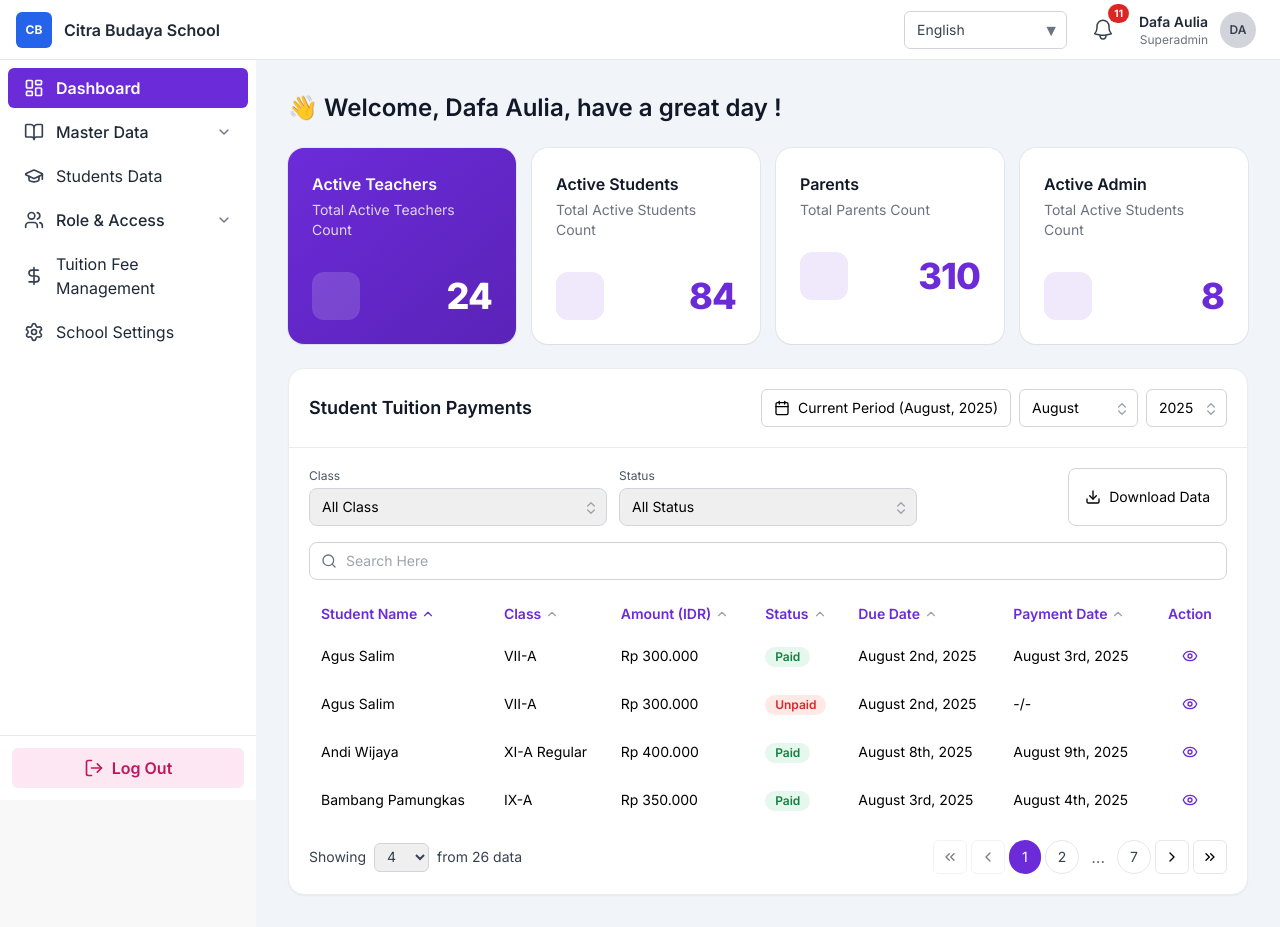
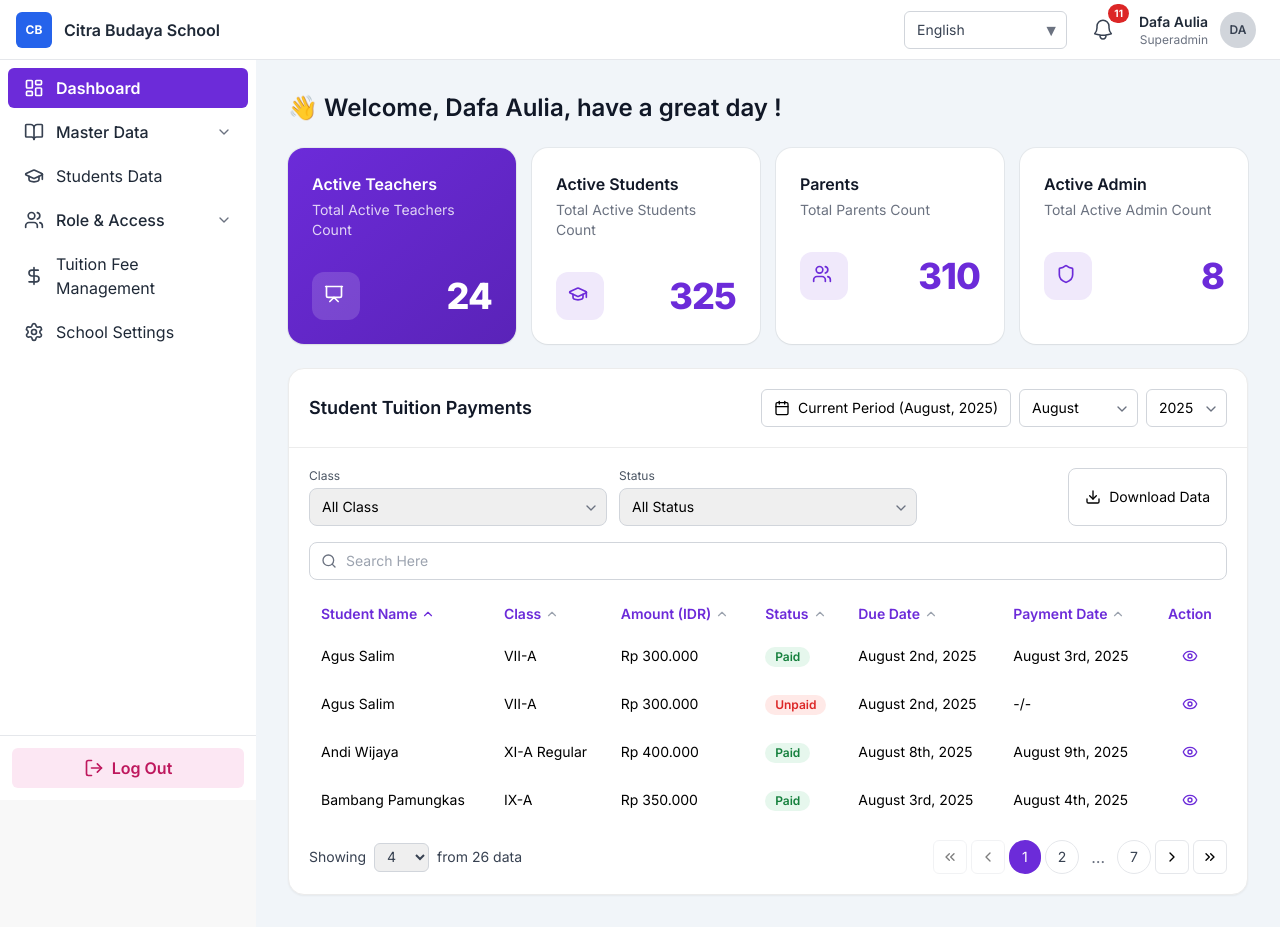
Before and after one commit to SSDIGITAL-DevTeam/Tygo-School, a Next.js app: page /dashboard in a window 1280 px wide. Built offline with nearby package versions, Linux system fonts and the light colour scheme.

Commit message:
feat(dashboard): update UI

```diff
--- a/app/dashboard/page.tsx
+++ b/app/dashboard/page.tsx
@@ -14,16 +14,19 @@ import {
   Search,
   ChevronUp,
   ChevronDown,
-  ChevronsUpDown,
+  Presentation,     // Teachers
+  GraduationCap,    // Students
+  Users,            // Parents
+  Shield,           // Admin
 } from "lucide-react";
 
 const inter = Inter({ subsets: ["latin"] });
 
+// ===== Helpers ======================================================
 const toIDR = (n: number) =>
   new Intl.NumberFormat("id-ID", { style: "currency", currency: "IDR", maximumFractionDigits: 0 }).format(n);
 const ordinal = (d: number) => {
-  const j = d % 10,
-    k = d % 100;
+  const j = d % 10, k = d % 100;
   if (j === 1 && k !== 11) return `${d}st`;
   if (j === 2 && k !== 12) return `${d}nd`;
   if (j === 3 && k !== 13) return `${d}rd`;
@@ -55,10 +58,10 @@ const baseRows: PaymentRow[] = [
 function makeRows(): PaymentRow[] {
   const classes = ["VII-A", "XI-A Regular", "XI-A Plus", "IX-A", "VIII-B"];
   const names = [
-    "Agus Salim", "Siti Nurhaliza", "Rudi Hartono", "Dewi Lestari", "Rangga Saputra",
-    "Maya Fitri", "Andi Wijaya", "Budi Santoso", "Citra Ayu", "Doni Pratama",
-    "Eka Putri", "Fajar Ramadhan", "Gita Savitri", "Halim Perdana", "Intan Permata",
-    "Joko Susilo", "Kirana Wulan", "Lutfi Kurnia", "Mawar Melati", "Naufal Rizky",
+    "Agus Salim","Siti Nurhaliza","Rudi Hartono","Dewi Lestari","Rangga Saputra",
+    "Maya Fitri","Andi Wijaya","Budi Santoso","Citra Ayu","Doni Pratama",
+    "Eka Putri","Fajar Ramadhan","Gita Savitri","Halim Perdana","Intan Permata",
+    "Joko Susilo","Kirana Wulan","Lutfi Kurnia","Mawar Melati","Naufal Rizky",
   ];
   const rows: PaymentRow[] = [...baseRows];
   let i = 0;
@@ -88,9 +91,7 @@ function exportCSV(rows: PaymentRow[]) {
   const fname = `payments_${now.getFullYear()}${pad(now.getMonth() + 1)}${pad(now.getDate())}_${pad(now.getHours())}${pad(now.getMinutes())}.csv`;
   const header = ["Student Name", "Class", "Amount", "Status", "Due Date", "Payment Date"];
   const body = rows.map((r) => [r.name, r.class, r.amount, r.status, r.due, r.paidAt ?? "-/-"]);
-  const csv = [header, ...body]
-    .map((line) => line.map((c) => `"${String(c).replace(/"/g, '""')}"`).join(","))
-    .join("\n");
+  const csv = [header, ...body].map((line) => line.map((c) => `"${String(c).replace(/"/g, '""')}"`).join(",")).join("\n");
   const blob = new Blob([csv], { type: "text/csv;charset=utf-8;" });
   const url = URL.createObjectURL(blob);
   const a = document.createElement("a");
@@ -111,7 +112,15 @@ export default function DashboardPage() {
   const [sidebarOpen, setSidebarOpen] = useState(false);
   const [rows] = useState<PaymentRow[]>(() => makeRows());
 
+  // Period
   const [period, setPeriod] = useState<{ month: number; year: number }>({ month: 7, year: 2025 });
+
+  // Dropdown open states (untuk panah atas/bawah)
+  const [openMonth, setOpenMonth] = useState(false);
+  const [openYear, setOpenYear] = useState(false);
+  const [openClass, setOpenClass] = useState(false);
+  const [openStatus, setOpenStatus] = useState(false);
+
   const [queryInput, setQueryInput] = useState("");
   const [query, setQuery] = useState("");
   const [classFilter, setClassFilter] = useState("All Class");
@@ -137,8 +146,7 @@ export default function DashboardPage() {
     if (statusFilter !== "All Status") out = out.filter((r) => r.status === (statusFilter as any));
     if (query) out = out.filter((r) => `${r.name} ${r.class}`.toLowerCase().includes(query));
     out.sort((a, b) => {
-      const va = a[sortKey];
-      const vb = b[sortKey];
+      const va = a[sortKey], vb = b[sortKey];
       const cmp =
         typeof va === "number" && typeof vb === "number"
           ? va - vb
@@ -155,19 +163,41 @@ export default function DashboardPage() {
 
   const toggleSort = (key: keyof PaymentRow) => {
     if (sortKey === key) setSortDir((d) => (d === "asc" ? "desc" : "asc"));
-    else {
-      setSortKey(key);
-      setSortDir("asc");
-    }
+    else { setSortKey(key); setSortDir("asc"); }
   };
 
   const periodLabel = `${months[period.month]}, ${period.year}`;
 
+  // === Overview data (pakai OverviewCard) ===
   const overview = [
-    { title: "Active Teachers", subtitle: "Total Active Teachers Count", value: 24, accent: "primary" as const },
-    { title: "Active Students", subtitle: "Total Active Students Count", value: 84 },
-    { title: "Parents", subtitle: "Total Parents Count", value: 310 },
-    { title: "Active Admin", subtitle: "Total Active Students Count", value: 8 },
+    {
+      title: "Active Teachers",
+      subtitle: "Total Active Teachers Count",
+      value: 24,
+      accent: "primary" as const,
+      icon: <Presentation className="h-5 w-5" />,
+    },
+    {
+      title: "Active Students",
+      subtitle: "Total Active Students Count",
+      value: 325,
+      accent: "default" as const,
+      icon: <GraduationCap className="h-5 w-5" />,
+    },
+    {
+      title: "Parents",
+      subtitle: "Total Parents Count",
+      value: 310,
+      accent: "default" as const,
+      icon: <Users className="h-5 w-5" />,
+    },
+    {
+      title: "Active Admin",
+      subtitle: "Total Active Admin Count",
+      value: 8,
+      accent: "default" as const,
+      icon: <Shield className="h-5 w-5" />,
+    },
   ];
 
   return (
@@ -184,12 +214,21 @@ export default function DashboardPage() {
               👋 Welcome, Dafa Aulia, have a great day !
             </h1>
 
+            {/* === Overview (match desain: 1 ungu, 3 putih) === */}
             <div className="grid grid-cols-1 sm:grid-cols-2 xl:grid-cols-4 gap-4">
-              {overview.map((o, idx) => (
-                <OverviewCard key={idx} title={o.title} subtitle={o.subtitle} value={o.value} accent={idx === 0 ? "primary" : "default"} />
+              {overview.map((o) => (
+                <OverviewCard
+                  key={o.title}
+                  title={o.title}
+                  subtitle={o.subtitle}
+                  value={o.value}
+                  accent={o.accent}
+                  icon={o.icon}
+                />
               ))}
             </div>
 
+            {/* === Student Tuition Payments === */}
             <SectionCard
               title="Student Tuition Payments"
               headerRight={
@@ -198,29 +237,41 @@ export default function DashboardPage() {
                     <Calendar className="w-4 h-4" />
                     <span>Current Period ({periodLabel})</span>
                   </div>
+
+                  {/* Bulan */}
                   <div className="relative">
                     <select
                       value={period.month}
                       onChange={(e) => setPeriod((p) => ({ ...p, month: Number(e.target.value) }))}
+                      onFocus={() => setOpenMonth(true)}
+                      onBlur={() => setOpenMonth(false)}
                       className="appearance-none rounded-md border border-gray-300 bg-white px-3 py-2 pr-8 text-sm focus:outline-none focus:ring-2 focus:ring-[#6c2bd9]"
                     >
-                      {months.map((m, i) => (
-                        <option key={m} value={i}>{m}</option>
-                      ))}
+                      {months.map((m, i) => <option key={m} value={i}>{m}</option>)}
                     </select>
-                    <ChevronsUpDown className="absolute right-2 top-3 w-4 h-4 text-gray-400 pointer-events-none" />
+                    {openMonth ? (
+                      <ChevronUp className="absolute right-2 top-3 w-4 h-4 text-gray-500 pointer-events-none" />
+                    ) : (
+                      <ChevronDown className="absolute right-2 top-3 w-4 h-4 text-gray-500 pointer-events-none" />
+                    )}
                   </div>
+
+                  {/* Tahun */}
                   <div className="relative">
                     <select
                       value={period.year}
                       onChange={(e) => setPeriod((p) => ({ ...p, year: Number(e.target.value) }))}
+                      onFocus={() => setOpenYear(true)}
+                      onBlur={() => setOpenYear(false)}
                       className="appearance-none rounded-md border border-gray-300 bg-white px-3 py-2 pr-8 text-sm focus:outline-none focus:ring-2 focus:ring-[#6c2bd9]"
                     >
-                      {[2023, 2024, 2025, 2026].map((y) => (
-                        <option key={y} value={y}>{y}</option>
-                      ))}
+                      {[2023, 2024, 2025, 2026].map((y) => <option key={y} value={y}>{y}</option>)}
                     </select>
-                    <ChevronsUpDown className="absolute right-2 top-3 w-4 h-4 text-gray-400 pointer-events-none" />
+                    {openYear ? (
+                      <ChevronUp className="absolute right-2 top-3 w-4 h-4 text-gray-500 pointer-events-none" />
+                    ) : (
+                      <ChevronDown className="absolute right-2 top-3 w-4 h-4 text-gray-500 pointer-events-none" />
+                    )}
                   </div>
                 </div>
               }
@@ -228,32 +279,44 @@ export default function DashboardPage() {
               {/* Filters */}
               <div className="flex flex-col lg:flex-row lg:items-center gap-3 lg:gap-4 mb-4">
                 <div className="flex-1 grid grid-cols-1 sm:grid-cols-3 gap-3">
+                  {/* Class */}
                   <div className="relative">
                     <label className="block text-xs text-gray-600 mb-1">Class</label>
                     <select
                       value={classFilter}
                       onChange={(e) => setClassFilter(e.target.value)}
+                      onFocus={() => setOpenClass(true)}
+                      onBlur={() => setOpenClass(false)}
                       className="appearance-none w-full border border-gray-300 rounded-lg px-3 py-2 pr-8 text-sm focus:outline-none focus:ring-2 focus:ring-[#6c2bd9]"
                     >
-                      {["All Class", "VII-A", "XI-A Regular", "XI-A Plus", "IX-A", "VIII-B"].map((c) => (
-                        <option key={c}>{c}</option>
-                      ))}
+                      {["All Class","VII-A","XI-A Regular","XI-A Plus","IX-A","VIII-B"].map((c) => <option key={c}>{c}</option>)}
                     </select>
-                    <ChevronsUpDown className="absolute right-2 top-8 w-4 h-4 text-gray-400 pointer-events-none" />
+                    {openClass ? (
+                      <ChevronUp className="absolute right-2 top-8 w-4 h-4 text-gray-500 pointer-events-none" />
+                    ) : (
+                      <ChevronDown className="absolute right-2 top-8 w-4 h-4 text-gray-500 pointer-events-none" />
+                    )}
                   </div>
+
+                  {/* Status */}
                   <div className="relative">
                     <label className="block text-xs text-gray-600 mb-1">Status</label>
                     <select
                       value={statusFilter}
                       onChange={(e) => setStatusFilter(e.target.value)}
+                      onFocus={() => setOpenStatus(true)}
+                      onBlur={() => setOpenStatus(false)}
                       className="appearance-none w-full border border-gray-300 rounded-lg px-3 py-2 pr-8 text-sm focus:outline-none focus:ring-2 focus:ring-[#6c2bd9]"
                     >
-                      {["All Status", "Paid", "Unpaid"].map((s) => (
-                        <option key={s}>{s}</option>
-                      ))}
+                      {["All Status","Paid","Unpaid"].map((s) => <option key={s}>{s}</option>)}
                     </select>
-                    <ChevronsUpDown className="absolute right-2 top-8 w-4 h-4 text-gray-400 pointer-events-none" />
+                    {openStatus ? (
+                      <ChevronUp className="absolute right-2 top-8 w-4 h-4 text-gray-500 pointer-events-none" />
+                    ) : (
+                      <ChevronDown className="absolute right-2 top-8 w-4 h-4 text-gray-500 pointer-events-none" />
+                    )}
                   </div>
+
                   <div className="sm:col-span-1 flex sm:justify-end">
                     <button
                       onClick={() => exportCSV(filtered)}
@@ -295,20 +358,11 @@ export default function DashboardPage() {
                           {col.key === "action" ? (
                             <div className="flex justify-center">{col.label}</div>
                           ) : (
-                            <button
-                              onClick={() => toggleSort(col.key as keyof PaymentRow)}
-                              className="flex items-center gap-1 hover:underline"
-                            >
+                            <button onClick={() => toggleSort(col.key as keyof PaymentRow)} className="flex items-center gap-1 hover:underline">
                               {col.label}
-                              {sortKey === (col.key as keyof PaymentRow) ? (
-                                sortDir === "asc" ? (
-                                  <ChevronUp className="w-3.5 h-3.5" />
-                                ) : (
-                                  <ChevronDown className="w-3.5 h-3.5" />
-                                )
-                              ) : (
-                                <ChevronUp className="w-3.5 h-3.5 text-gray-400" />
-                              )}
+                              {sortKey === (col.key as keyof PaymentRow)
+                                ? (sortDir === "asc" ? <ChevronUp className="w-3.5 h-3.5" /> : <ChevronDown className="w-3.5 h-3.5" />)
+                                : <ChevronUp className="w-3.5 h-3.5 text-gray-400" />}
                             </button>
                           )}
                         </th>
@@ -343,12 +397,10 @@ export default function DashboardPage() {
                   <span>Showing</span>
                   <select
                     value={pageSize}
-                    onChange={(e) => setPageSize(Number(e.target.value))}
+                    onChange={(e) => { setPageSize(Number(e.target.value)); setPage(1); }}
                     className="border border-gray-300 rounded-md px-2 py-1 text-sm focus:outline-none focus:ring-2 focus:ring-[#6c2bd9]"
                   >
-                    {[4, 10, 25].map((n) => (
-                      <option key={n} value={n}>{n}</option>
-                    ))}
+                    {[4, 10, 25].map((n) => <option key={n} value={n}>{n}</option>)}
                   </select>
                   <span>from {total} data</span>
                 </div>
```
